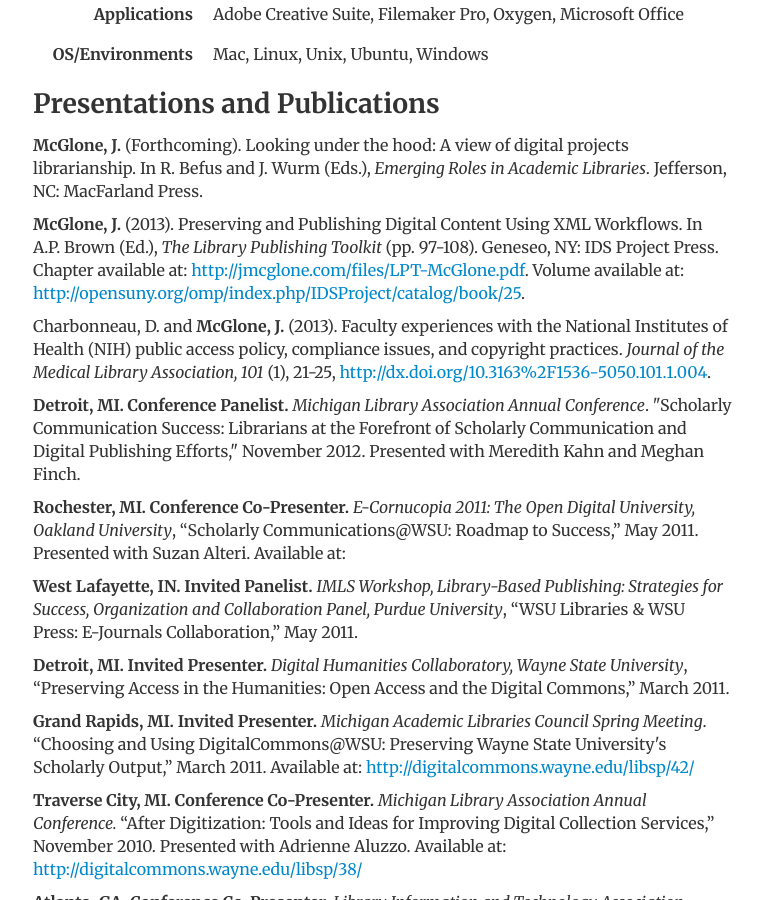
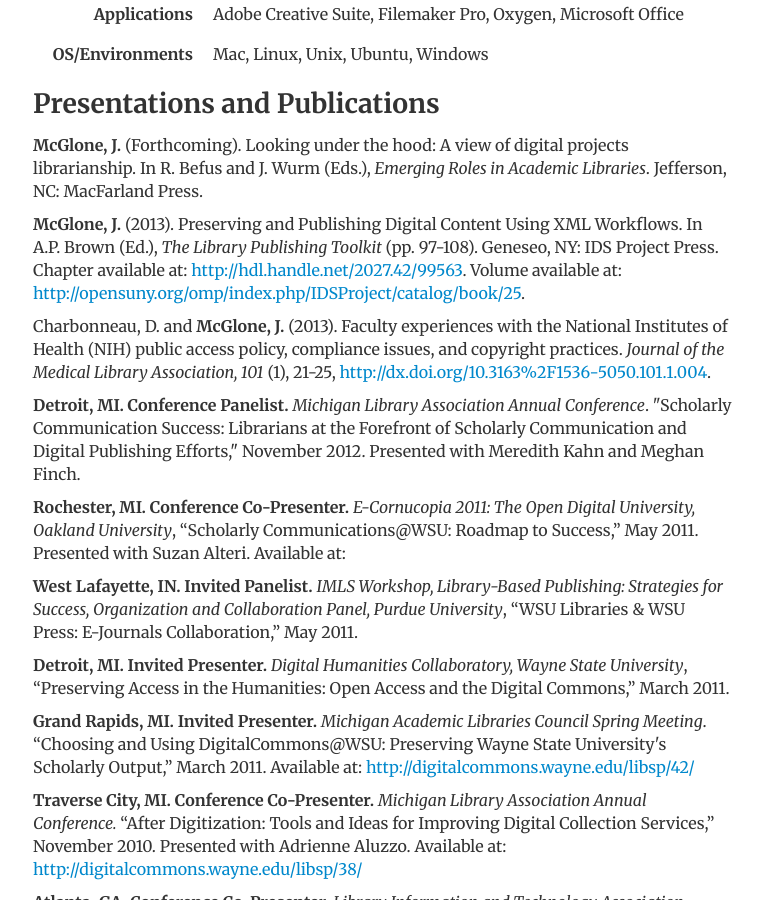
Before and after one commit to jmcglone/jmcglone.github.io, a Jekyll site: the page built from cv/index.html, in a window 1280 px wide and 900 px high, scrolled down 1904 px. Shown: the whole window, without its empty margins (257-1020 px from the left). Built offline with Jekyll 4.4.1, drawn with Linux system fonts in a browser that asks for light colours; nearby versions of some CDN libraries; some of the changed lines change nothing that is shown.

Commit message:
Update index.html

```diff
--- a/cv/index.html
+++ b/cv/index.html
@@ -75,7 +75,7 @@
 				<h2>Presentations and Publications</h2>
 					<p><strong>McGlone, J.</strong> (Forthcoming). Looking under the hood: A view of digital projects librarianship. In R. Befus and J. Wurm (Eds.), <em>Emerging Roles in Academic Libraries</em>. Jefferson, NC: MacFarland Press.</p>
 
-					<p><strong>McGlone, J.</strong> (2013). Preserving and Publishing Digital Content Using XML Workflows. In A.P. Brown (Ed.), <em>The Library Publishing Toolkit</em> (pp. 97-108). Geneseo, NY: IDS Project Press. Chapter available at: <a href="http://jmcglone.com/files/LPT-McGlone.pdf">http://jmcglone.com/files/LPT-McGlone.pdf</a>. Volume available at: <a href="http://opensuny.org/omp/index.php/IDSProject/catalog/book/25">http://opensuny.org/omp/index.php/IDSProject/catalog/book/25</a>.
+					<p><strong>McGlone, J.</strong> (2013). Preserving and Publishing Digital Content Using XML Workflows. In A.P. Brown (Ed.), <em>The Library Publishing Toolkit</em> (pp. 97-108). Geneseo, NY: IDS Project Press. Chapter available at: <a href="http://hdl.handle.net/2027.42/99563">http://hdl.handle.net/2027.42/99563</a>. Volume available at: <a href="http://opensuny.org/omp/index.php/IDSProject/catalog/book/25">http://opensuny.org/omp/index.php/IDSProject/catalog/book/25</a>.
 
 					<p>Charbonneau, D. and <strong>McGlone, J.</strong> (2013). Faculty experiences with the National Institutes of Health (NIH) public access policy, compliance issues, and copyright practices. <em>Journal of the Medical Library Association, 101</em> (1), 21-25, <a href="http://dx.doi.org/10.3163%2F1536-5050.101.1.004" title="Faculty experiences with the National Institutes of Health (NIH) public access policy, compliance issues, and copyright practices">http://dx.doi.org/10.3163%2F1536-5050.101.1.004</a>.</p>
 
```
